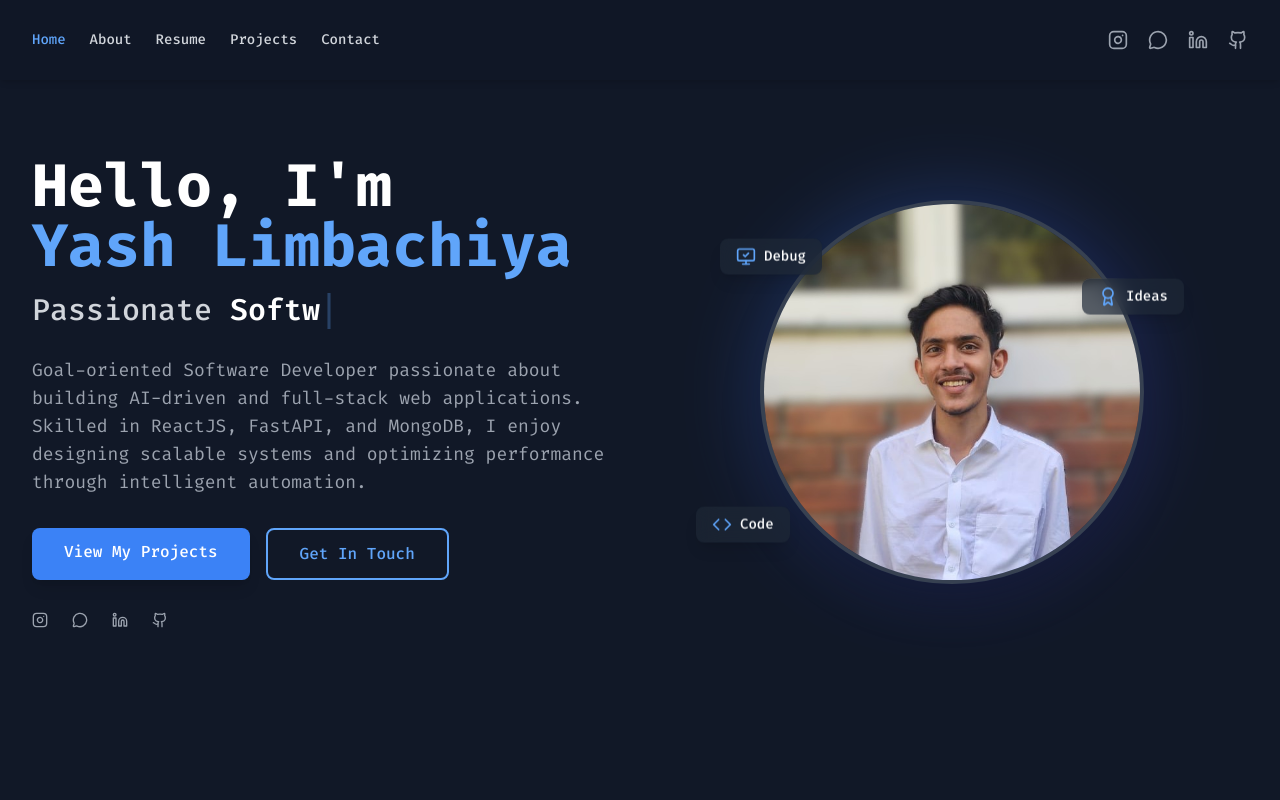
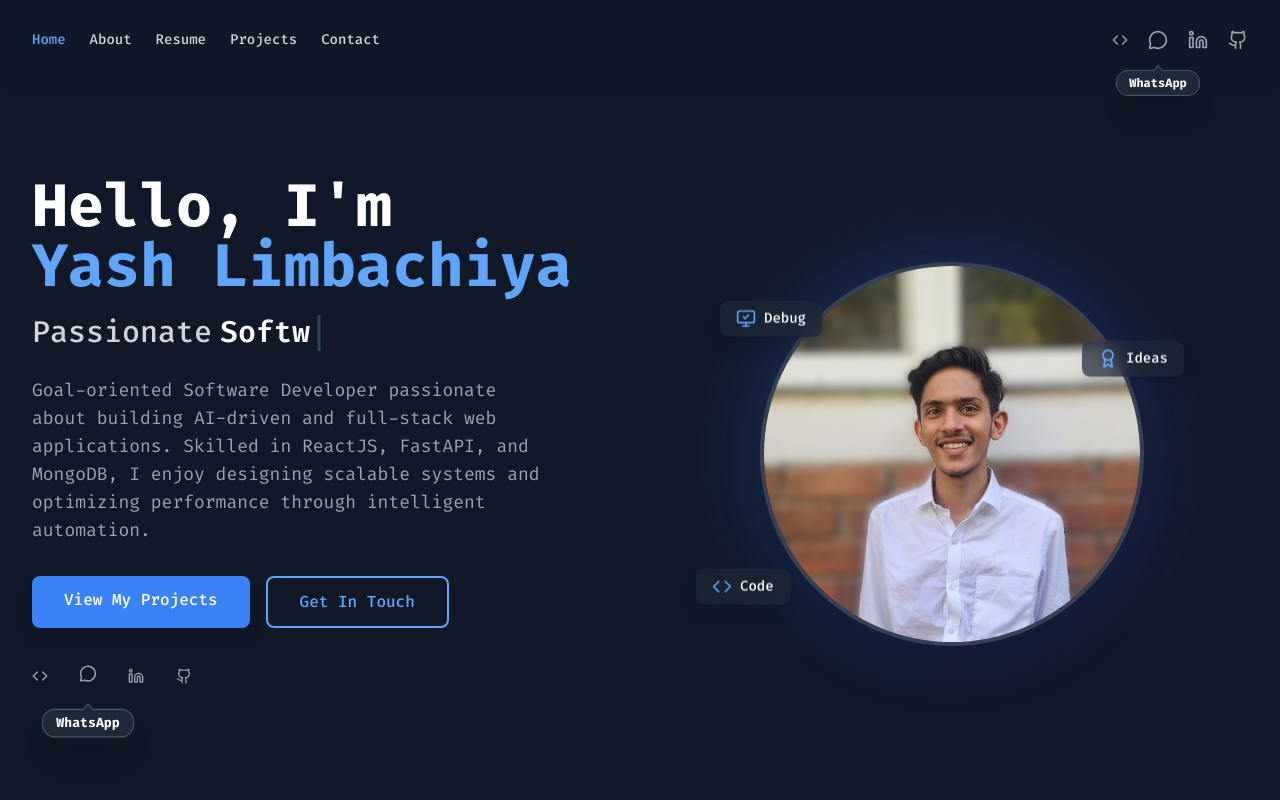
Before and after one commit to Yash8270/Portfolio, a React (Create React App) app in the folder frontend/: page / in a window 1280 px wide. Shown: the top 800 px of the page. Built offline with nearby package versions, Linux system fonts and the light colour scheme.

Commit message:
Icon change, responsiveness and css updates

```diff
--- a/frontend/src/components/Header.js
+++ b/frontend/src/components/Header.js
@@ -1,4 +1,4 @@
-import React, { useState } from 'react';
+import React, { useState, useEffect } from 'react';
 import { NavLink } from 'react-router-dom';
 import {
   Instagram,
@@ -12,12 +12,28 @@ import {
 export default function Header({ navItems, socials }) {
   const [isMobileMenuOpen, setIsMobileMenuOpen] = useState(false);
 
+  // --- Auto-Cycle State ---
+  const [activeSocialIndex, setActiveSocialIndex] = useState(0);
+  const [isHoveringSocials, setIsHoveringSocials] = useState(false);
+
   const socialIcons = {
     Instagram: <Instagram className="w-5 h-5" />,
     LinkedIn: <Linkedin className="w-5 h-5" />,
     GitHub: <Github className="w-5 h-5" />,
     WhatsApp: <MessageCircle className="w-5 h-5" />,
   };
+
+  // --- Auto-Cycle Logic ---
+  useEffect(() => {
+    // If user is hovering (or touching on mobile), do not cycle automatically
+    if (isHoveringSocials) return;
+
+    const interval = setInterval(() => {
+      setActiveSocialIndex((prev) => (prev + 1) % socials.length);
+    }, 3000); // 3 seconds
+
+    return () => clearInterval(interval);
+  }, [isHoveringSocials, socials.length]);
 
   return (
     <header className="fixed top-0 left-0 right-0 z-50 bg-gray-900 bg-opacity-80 backdrop-blur-md shadow-md">
@@ -44,15 +60,39 @@ export default function Header({ navItems, socials }) {
 
           {/* --- Social Icons (Desktop) --- */}
           <div className="hidden md:flex items-center space-x-5">
-            {socials.map((social) => (
+            {socials.map((social, i) => (
               <a
                 key={social.name}
                 href={social.url}
                 target="_blank"
                 rel="noopener noreferrer"
-                className="text-gray-400 hover:text-blue-400 transition-colors duration-300"
+                // Handle Hover Logic
+                onMouseEnter={() => {
+                  setIsHoveringSocials(true);
+                  setActiveSocialIndex(i);
+                }}
+                onMouseLeave={() => {
+                  setIsHoveringSocials(false);
+                }}
+                className={`relative flex flex-col items-center group text-gray-400 hover:text-blue-400 transition-colors duration-300 ${
+                   activeSocialIndex === i ? 'text-blue-400' : ''
+                }`}
               >
                 {socialIcons[social.name] || social.icon}
+
+                {/* --- Tooltip (Desktop: Positioned Below) --- */}
+                <span
+                  className={`absolute top-10 px-3 py-1 bg-gray-800 text-white text-xs font-bold rounded-xl border border-gray-600 shadow-xl whitespace-nowrap
+                  transition-all duration-300 ease-out transform origin-top
+                  ${
+                    activeSocialIndex === i
+                      ? 'opacity-100 scale-100 translate-y-0'
+                      : 'opacity-0 scale-0 -translate-y-2'
+                  }`}
+                >
+                  <span className="absolute -top-1 left-1/2 -translate-x-1/2 w-2 h-2 bg-gray-800 border-t border-l border-gray-600 transform rotate-45"></span>
+                  {social.name}
+                </span>
               </a>
             ))}
           </div>
@@ -72,7 +112,7 @@ export default function Header({ navItems, socials }) {
       {/* --- Mobile Menu --- */}
       <div
         className={`md:hidden absolute top-20 left-0 right-0 bg-gray-800 shadow-lg overflow-hidden transition-all duration-500 ease-in-out ${
-          isMobileMenuOpen ? 'max-h-[400px] opacity-100' : 'max-h-0 opacity-0'
+          isMobileMenuOpen ? 'max-h-[500px] opacity-100' : 'max-h-0 opacity-0'
         }`}
       >
         <div className="flex flex-col space-y-2 px-4 py-4">
@@ -92,16 +132,48 @@ export default function Header({ navItems, socials }) {
               {item.title}
             </NavLink>
           ))}
-          <div className="flex justify-center space-x-6 pt-4 border-t border-gray-700">
-            {socials.map((social) => (
+
+          {/* --- Social Icons (Mobile Section) --- */}
+          <div className="flex justify-center space-x-8 pt-6 pb-2 border-t border-gray-700">
+            {socials.map((social, i) => (
               <a
                 key={social.name}
                 href={social.url}
                 target="_blank"
                 rel="noopener noreferrer"
-                className="text-gray-400 hover:text-blue-400"
+                // Handle Mobile Touch/Hover
+                onMouseEnter={() => {
+                  setIsHoveringSocials(true);
+                  setActiveSocialIndex(i);
+                }}
+                onMouseLeave={() => {
+                  setIsHoveringSocials(false);
+                }}
+                onTouchStart={() => {
+                  setIsHoveringSocials(true);
+                  setActiveSocialIndex(i);
+                }}
+                className={`relative flex flex-col items-center group text-gray-400 hover:text-blue-400 transition-colors duration-300 ${
+                  activeSocialIndex === i ? 'text-blue-400' : ''
+                }`}
               >
                 {socialIcons[social.name] || social.icon}
+
+                {/* --- Tooltip (Mobile: Positioned ABOVE) --- */}
+                {/* We use -top-12 to push it UP so it doesn't get cut off by the menu bottom */}
+                <span
+                  className={`absolute -top-12 px-3 py-1 bg-gray-700 text-white text-xs font-bold rounded-xl border border-gray-600 shadow-xl whitespace-nowrap
+                  transition-all duration-300 ease-out transform origin-bottom
+                  ${
+                    activeSocialIndex === i
+                      ? 'opacity-100 scale-100 translate-y-0'
+                      : 'opacity-0 scale-0 translate-y-2'
+                  }`}
+                >
+                  {/* Arrow pointing DOWN */}
+                  <span className="absolute -bottom-1 left-1/2 -translate-x-1/2 w-2 h-2 bg-gray-700 border-b border-r border-gray-600 transform rotate-45"></span>
+                  {social.name}
+                </span>
               </a>
             ))}
           </div>
--- a/frontend/src/data.js
+++ b/frontend/src/data.js
@@ -10,6 +10,7 @@ import {
   Linkedin,
   Github,
   MessageCircle,
+  Code
 } from 'lucide-react';
 
 export const portfolioData = {
@@ -164,7 +165,7 @@ export const portfolioData = {
   },
 
   socials: [
-    { name: 'Instagram', icon: <Instagram className="w-4 h-4" />, url: 'https://instagram.com/yashlimbachiya_8' },
+    { name: 'LeetCode', icon: <Code className="w-4 h-4" />, url: 'https://leetcode.com/u/Yash_Limbachiya/' },
     { name: 'WhatsApp', icon: <MessageCircle className="w-4 h-4" />, url: 'https://wa.me/919326754955' },
     { name: 'LinkedIn', icon: <Linkedin className="w-4 h-4" />, url: 'https://www.linkedin.com/in/yash-limbachiya-4b0001254' },
     { name: 'GitHub', icon: <Github className="w-4 h-4" />, url: 'https://github.com/Yash8270' },
--- a/frontend/src/pages/Home.js
+++ b/frontend/src/pages/Home.js
@@ -4,9 +4,14 @@ import FloatingCard from '../components/FloatingCard';
 import { Link } from 'react-router-dom';
 
 export default function Home({ data, name, titles, socials }) {
+  // --- Typed Text State ---
   const [index, setIndex] = useState(0);
   const [subIndex, setSubIndex] = useState(0);
   const [reverse, setReverse] = useState(false);
+
+  // --- Socials Auto-Cycle State ---
+  const [activeSocialIndex, setActiveSocialIndex] = useState(0);
+  const [isHoveringSocials, setIsHoveringSocials] = useState(false);
 
   // --- Typed text animation ---
   useEffect(() => {
@@ -34,28 +39,48 @@ export default function Home({ data, name, titles, socials }) {
     return () => clearTimeout(timeout);
   }, [subIndex, index, reverse, titles]);
 
+  // --- Social Icon Auto-Cycle Logic ---
+  useEffect(() => {
+    // If user is hovering, do not cycle automatically
+    if (isHoveringSocials) return;
+
+    const interval = setInterval(() => {
+      setActiveSocialIndex((prev) => (prev + 1) % socials.length);
+    }, 3000); // 3 seconds
+
+    return () => clearInterval(interval);
+  }, [isHoveringSocials, socials.length]);
+
   return (
     <section
       id="home"
-      className="hero-section min-h-[calc(100vh-80px)] pb-20 sm:pb-24 flex items-center justify-center animate-fadeIn"
+      // CHANGED: Adjusted padding for mobile (py-12) vs desktop (min-h screen)
+      className="hero-section min-h-[calc(100vh-80px)] py-12 sm:py-24 flex items-center justify-center animate-fadeIn overflow-hidden"
     >
       <div className="container mx-auto max-w-7xl px-4 sm:px-6 lg:px-8">
-        <div className="grid grid-cols-1 lg:grid-cols-2 gap-8 items-center">
+        {/* CHANGED: gap-12 for better separation on mobile */}
+        <div className="grid grid-cols-1 lg:grid-cols-2 gap-12 lg:gap-8 items-center">
+
           {/* --- Text Section --- */}
-          <div className="text-center lg:text-left">
-            <h1 className="text-4xl sm:text-5xl lg:text-6xl font-bold text-white leading-tight mb-4">
+          {/* CHANGED: order-2 lg:order-1 to ensure text can be below image if desired,
+              but usually Text First (default) is better for SEO/Reading. Keeping default order. */}
+          <div className="text-center lg:text-left z-10">
+            <h1 className="text-3xl sm:text-5xl lg:text-6xl font-bold text-white leading-tight mb-4">
               {data.intro} <br />
               <span className="text-blue-400">{name}</span>
             </h1>
-            <h2 className="text-2xl sm:text-3xl font-medium text-gray-300 mb-6">
+            <h2 className="text-xl sm:text-3xl font-medium text-gray-300 mb-6 h-[40px] flex items-center justify-center lg:justify-start">
               Passionate{' '}
-              <span className="text-white font-semibold min-h-[40px] inline-block">
+              <span className="text-white font-semibold ml-2">
                 {`${titles[index].substring(0, subIndex)}`}
               </span>
               <span className="blink-caret text-blue-400">|</span>
             </h2>
-            <p className="text-lg text-gray-400 mb-8">{data.description}</p>
-            <div className="flex flex-col sm:flex-row gap-4 justify-center lg:justify-start mb-8">
+            <p className="text-base sm:text-lg text-gray-400 mb-8 max-w-lg mx-auto lg:mx-0">
+              {data.description}
+            </p>
+
+            <div className="flex flex-col sm:flex-row gap-4 justify-center lg:justify-start mb-10">
               <Link
                 to="/projects"
                 className="px-8 py-3 bg-blue-500 text-white font-medium rounded-lg shadow-lg hover:bg-blue-600 transform hover:-translate-y-0.5 transition-all duration-300"
@@ -69,34 +94,78 @@ export default function Home({ data, name, titles, socials }) {
                 Get In Touch
               </Link>
             </div>
-            <div className="flex justify-center lg:justify-start space-x-6">
-              {socials.map((social) => (
+
+            {/* --- Social Icons with Bubble Animation --- */}
+            <div className="flex justify-center lg:justify-start space-x-8 h-16">
+              {socials.map((social, i) => (
                 <a
                   key={social.name}
                   href={social.url}
                   target="_blank"
                   rel="noopener noreferrer"
-                  className="text-gray-400 hover:text-blue-400 transform hover:scale-110 transition-all duration-300"
+                  // Handle Hover Logic
+                  onMouseEnter={() => {
+                    setIsHoveringSocials(true);
+                    setActiveSocialIndex(i);
+                  }}
+                  onMouseLeave={() => {
+                    setIsHoveringSocials(false);
+                  }}
+                  className={`relative flex flex-col items-center group text-gray-400 hover:text-blue-400 transform transition-all duration-300 ${
+                    activeSocialIndex === i ? 'text-blue-400 scale-110' : ''
+                  }`}
                   aria-label={social.name}
                 >
                   {social.icon}
+
+                  {/* --- Bubble Tooltip (Below) --- */}
+                  <span
+                    className={`absolute top-10 px-3 py-1 bg-gray-800 text-white text-xs font-bold rounded-xl border border-gray-600 shadow-xl z-50 whitespace-nowrap
+                    transition-all duration-300 ease-out transform origin-top
+                    ${
+                      activeSocialIndex === i
+                        ? 'opacity-100 scale-100 translate-y-0'
+                        : 'opacity-0 scale-0 -translate-y-2'
+                    }`}
+                  >
+                    <span className="absolute -top-1 left-1/2 -translate-x-1/2 w-2 h-2 bg-gray-800 border-t border-l border-gray-600 transform rotate-45"></span>
+                    {social.name}
+                  </span>
                 </a>
               ))}
             </div>
           </div>
 
           {/* --- Image Section --- */}
-          <div className="flex justify-center items-center">
-            <div className="relative w-80 h-80 sm:w-96 sm:h-96">
+          <div className="flex justify-center items-center relative">
+            {/* CHANGED: Adjusted width/height for mobile (w-64 h-64) -> tablet (w-80) -> desktop (w-96) */}
+            <div className="relative w-64 h-64 sm:w-80 sm:h-80 lg:w-96 lg:h-96">
               <div className="absolute inset-0 bg-gradient-to-br from-blue-500 to-indigo-600 rounded-full blur-2xl opacity-30"></div>
               <img
                 src={data.imageUrl}
                 alt={name}
                 className="relative z-10 w-full h-full object-cover rounded-full shadow-2xl border-4 border-gray-700"
               />
-              <FloatingCard icon={<MonitorCheck />} text="Debug" position="top-10 -left-10" />
-              <FloatingCard icon={<Code />} text="Code" position="bottom-10 -left-16" />
-              <FloatingCard icon={<Award />} text="Ideas" position="top-20 -right-10" />
+
+              {/* CHANGED: Adjusted Floating Cards positions for mobile to prevent overflow
+                  Added 'scale-90' on mobile to make them smaller.
+                  Moved positions closer to center on mobile (e.g., -left-0 instead of -left-10)
+              */}
+              <FloatingCard
+                icon={<MonitorCheck />}
+                text="Debug"
+                position="top-0 -left-2 sm:top-10 sm:-left-10 scale-90 sm:scale-100 origin-bottom-right"
+              />
+              <FloatingCard
+                icon={<Code />}
+                text="Code"
+                position="bottom-4 -left-2 sm:bottom-10 sm:-left-16 scale-90 sm:scale-100 origin-top-right"
+              />
+              <FloatingCard
+                icon={<Award />}
+                text="Ideas"
+                position="top-8 -right-4 sm:top-20 sm:-right-10 scale-90 sm:scale-100 origin-bottom-left"
+              />
             </div>
           </div>
         </div>
```
Also changed, not shown: frontend/src/components/Footer.js (+6 -1 lines).
